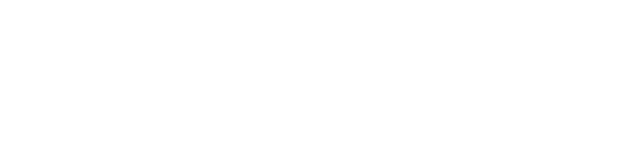
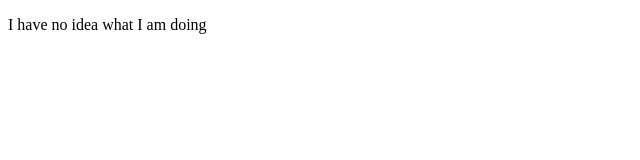
Before and after one commit to xezian/week1-repo, a plain HTML site: page index.html in a window 1280 px wide. Shown: the whole page, without its empty margins (0-640 px from the left). Drawn offline with Linux system fonts and the light colour scheme.

Commit message:
added some content

```diff
--- a/index.html
+++ b/index.html
@@ -1,11 +1,11 @@
 <!DOCTYPE html>
 <html>
     <head>
-
+        <title>What am I doing?</title>
     </head>
 
     <body>
-
+        <p>I have no idea what I am doing</p>
     </body>
 
 </html>
```
